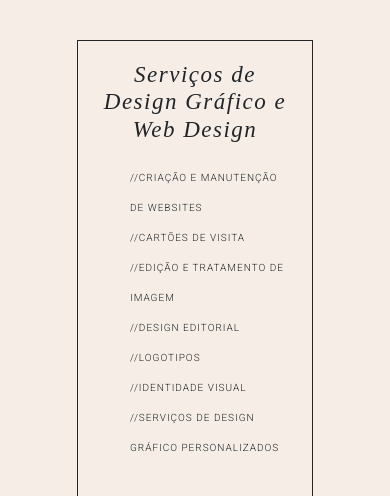
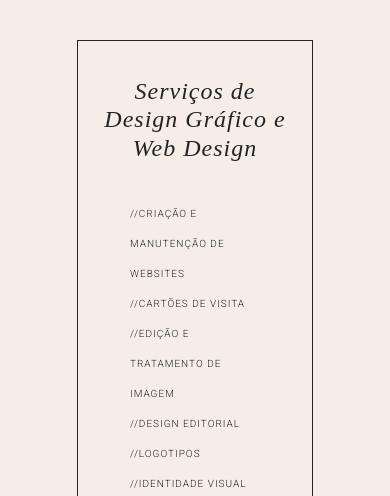
Before and after one commit to carmenavalhas/carmendesignservicos, a plain HTML site: page index.html in a window 390 px wide. Shown: the part 122-618 px from the top of the page. Drawn offline with nearby package versions, Linux system fonts and the light colour scheme; a web font is replaced by a local one.

Commit message:
Updated container sizes

```diff
--- a/index.html
+++ b/index.html
@@ -39,11 +39,13 @@
       <div class="col-12 text-center mb-2">
         <img src="source/images/logo_blackcnd.png" alt="" />
       </div>
-      <div class="container d-flex justify-content-center"></div>
+      <div class="container d-flex justif"></div>
       <div class="mt-5 row d-flex justify-content-center">
         <div class="col-8 text-center">
           <div class="virtualcard">
-            <h1 class="mb-3">Serviços de Design Gráfico e Web Design</h1>
+            <h1 class="mb-3 mt-3">Serviços de Design Gráfico e Web Design</h1>
+            <div class="row">
+              <div class="col-10 d-flex justify-content-center">
                 <ul>
                   <li>//Criação e manutenção de websites</li>
                   <li>//Cartões de visita</li>
@@ -53,6 +55,8 @@
                   <li>//Identidade Visual</li>
                   <li>//Serviços de Design Gráfico personalizados</li>
                 </ul>
+              </div>
+            </div>
           </div>
           <div class="row d-flex justify-content-end">
             <div class="col-8 text-end carmen text-muted">
--- a/source/style.css
+++ b/source/style.css
@@ -14,7 +14,7 @@ img {
 h1 {
   font-family: "orpheuspro", serif;
   font-size: 35px;
-  letter-spacing: 1.5px;
+  letter-spacing: 1px;
   font-weight: 400;
   font-style: italic;
 }
@@ -143,7 +143,7 @@ a:hover {
   }
 
   h1 {
-    font-size: 23px;
+    font-size: 24px;
   }
 
   ul {
```
Lines whose indentation alone changed are shown as unchanged.
